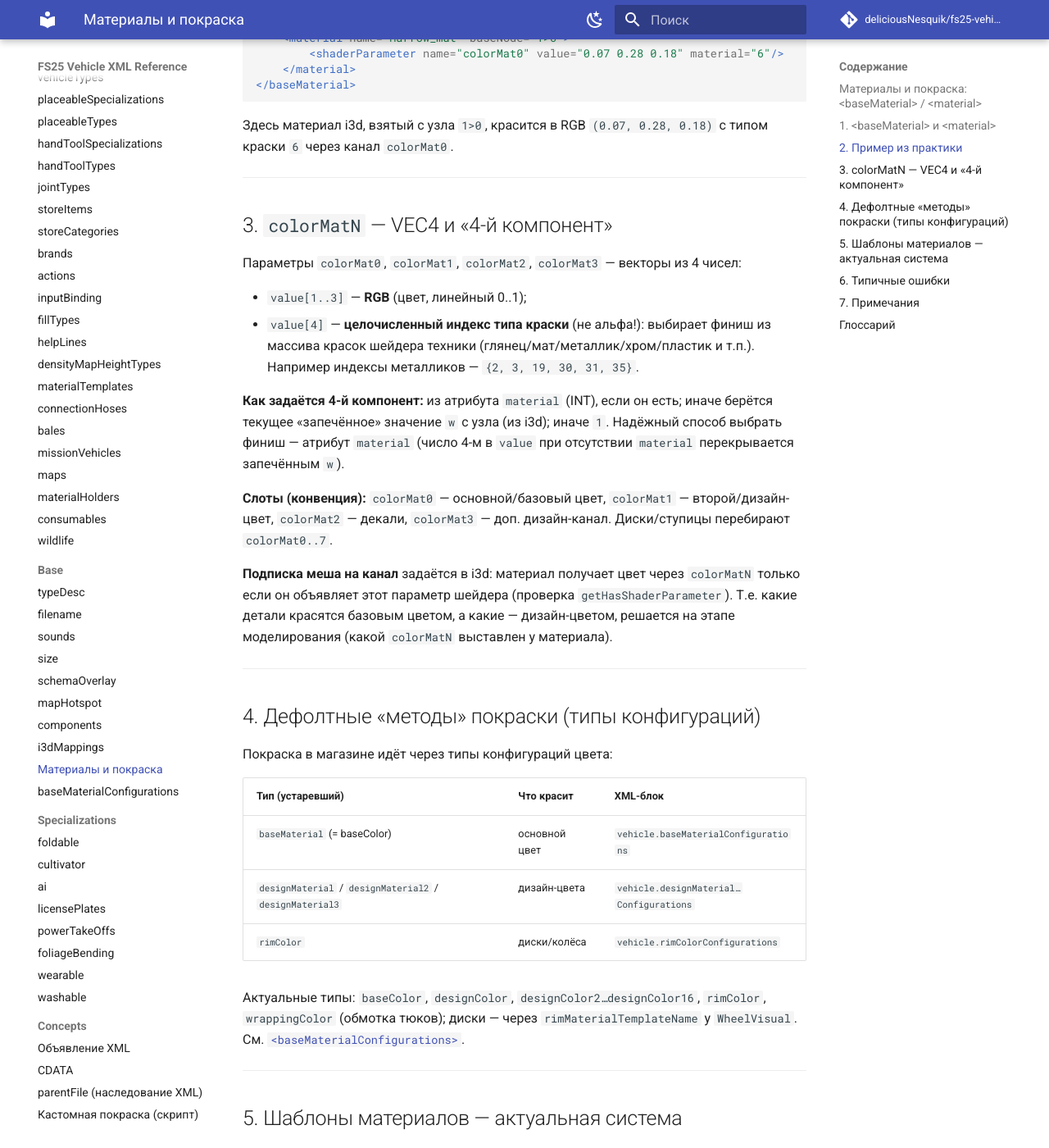
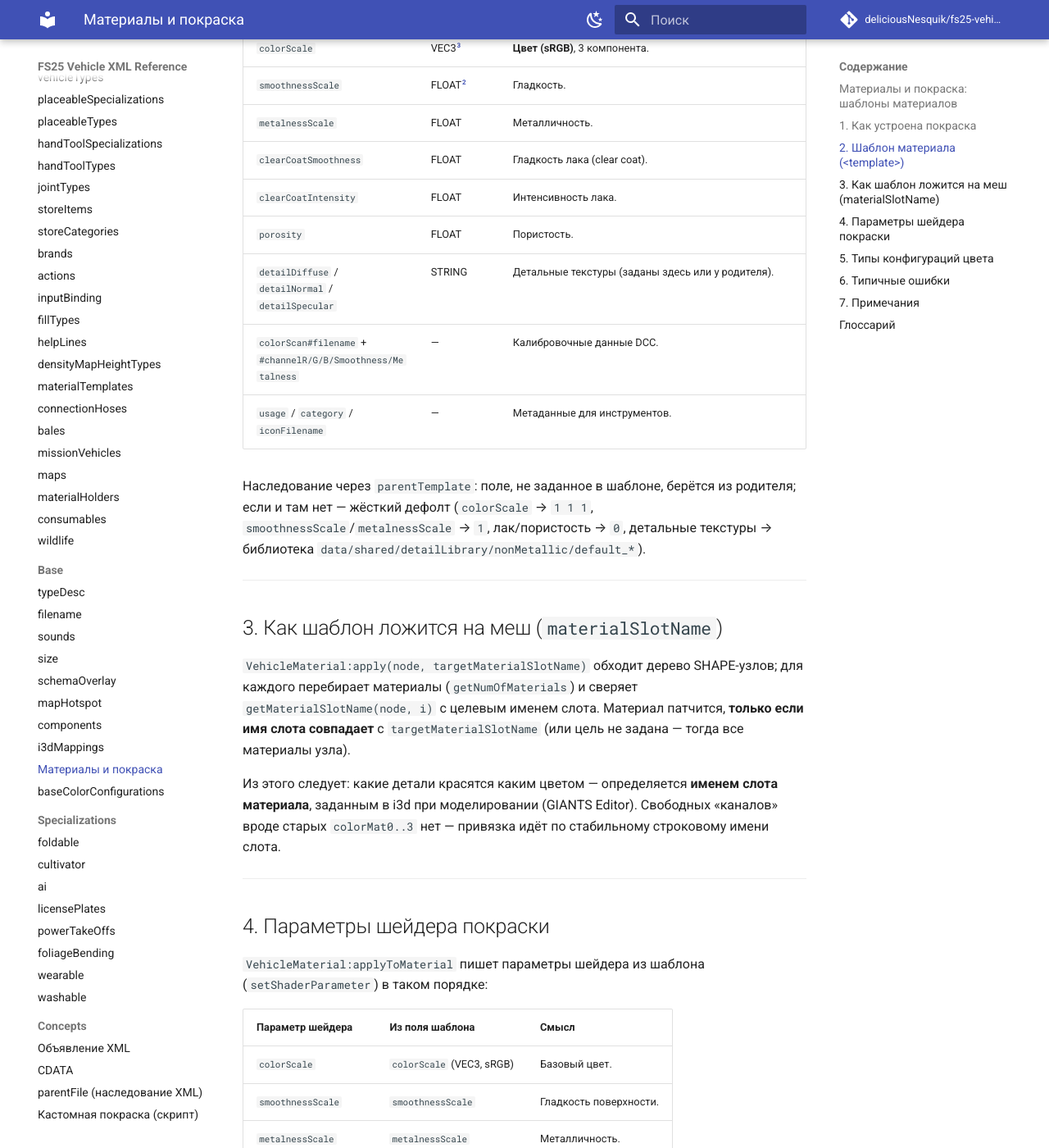
Before and after one commit to deliciousNesquik/fs25-vehicle-xml-reference, an MkDocs documentation site: the page built from docs/base/materials-paint.md, in a window 1280 px wide and 1400 px high, scrolled down 1435 px. Shown: the whole window at 82% size. Built offline with MkDocs 1.6.1 and Material for MkDocs 9.7.7, drawn with Linux system fonts in a browser that asks for light colours; comment, search, counter and statistics services are not loaded; some of the changed text lies outside the part shown.

Commit message:
Replace deprecated paint docs with FS25 material templates and baseColorConfigurations

````diff
--- a/docs/base/materials-paint.md
+++ b/docs/base/materials-paint.md
@@ -1,135 +1,149 @@
 # Farming Simulator 2025
-## Материалы и покраска: `<baseMaterial>` / `<material>`
+## Материалы и покраска: шаблоны материалов
 
 ```xml
-<baseMaterial>
-    <material name="Harrow_mat" baseNode="1>0">
-        <shaderParameter name="colorMat0" value="0.07 0.28 0.18" material="6"/>
-    </material>
-</baseMaterial>
+<!-- modDesc: свой шаблон материала (регистрируется в общий реестр) -->
+<materialTemplates>
+    <template name="myBrandGreen" parentTemplate="calibratedPaint" title="$l10n_color_green"
+              colorScale="0.07 0.28 0.18" smoothnessScale="0.6" metalnessScale="0"
+              clearCoatSmoothness="0" clearCoatIntensity="0" porosity="0"/>
+</materialTemplates>
 ```
 
-Задаёт покраску частей техники: привязывает логический материал к материалу i3d и записывает в него
-параметр шейдера цвета. В устаревшей форме цвет несёт параметр `colorMatN` (VEC4: RGB + индекс типа
-краски); актуальная система — **шаблоны материалов** (`colorScale` + PBR, см. раздел 5).
+Покраска техники в FS25 идёт через **шаблоны материалов** (`materialTemplate`). Шаблон задаёт цвет
+(`colorScale`, sRGB) и PBR-финиш (гладкость/металличность/лак/пористость), а к геометрии он применяется по
+**имени слота материала** (`materialSlotName`) i3d. Выбор конкретного шаблона в магазине описывается
+блоками конфигурации цвета (`<baseColorConfigurations>` и родственные, см. раздел 5).
 
-> Расположение: блок техники `<vehicle.baseMaterial>`. Раздел справочника — Base.
+> Расположение: реестр шаблонов — `data/shared/brandMaterialTemplates.xml`; свои шаблоны мод добавляет
+> через [`<materialTemplates>`](../mod-desc/material-templates.md) в `modDesc`. Раздел справочника — Base.
 
 ---
 
-## 1. `<baseMaterial>` и `<material>`
+## 1. Как устроена покраска
 
-Путь — `vehicle.baseMaterial.material(?)`. Каждый `<material>` описывает один окрашиваемый материал:
+Три части системы:
+
+1. **Шаблон материала** (`<template>`) — именованный набор «цвет + финиш» (раздел 2).
+2. **Применение к мешу** — движок (`VehicleMaterial`) находит SHAPE-узлы с нужным `materialSlotName` и
+   пишет параметры шейдера из шаблона (раздел 3–4).
+3. **Выбор в магазине** — блоки `<...ColorConfigurations>` предлагают список шаблонов/цветов и через
+   `<material>` привязывают выбранное к слотам (раздел 5).
+
+Ни один шаг не использует старые `colorMatN`/`<baseMaterial>` — они удалены из FS25 (раздел 7).
+
+---
+
+## 2. Шаблон материала (`<template>`)
+
+Реестр `templates` (`data/shared/brandMaterialTemplates.xml` + `defaultMaterialTemplates`); свои шаблоны
+добавляются `<materialTemplates>` в `modDesc` (имя неймспейсится префиксом мода). Поля `<template>`:
 
 | Атрибут | Тип | Описание |
 |---|---|---|
-| `name` | STRING[^string] | Логическое имя материала (валидное индекс-имя). Используется как ссылка из блоков конфигурации цвета. Может **не совпадать** с внутренним именем материала i3d. |
-| `baseNode` | NODE[^node] | Узел-образец (путь вида `1>0` = компонент 1, ребёнок 0). Должен быть SHAPE. Движок берёт `getMaterial(baseNode, 0)` — этот материал i3d и будет патчиться. |
+| `name` | STRING[^string] | Имя шаблона (реестр хранит в верхнем регистре; у модов — с префиксом окружения). |
+| `parentTemplate` | STRING | Родительский шаблон; незаданные поля наследуются от него. Нерезолвленный родитель — предупреждение и пропуск. |
+| `title` | L10N[^l10n] | Отображаемое имя цвета в магазине. |
+| `brand` | STRING | Идентификатор бренда шаблона. |
+| `colorScale` | VEC3[^vec3] | **Цвет (sRGB)**, 3 компонента. |
+| `smoothnessScale` | FLOAT[^float] | Гладкость. |
+| `metalnessScale` | FLOAT | Металличность. |
+| `clearCoatSmoothness` | FLOAT | Гладкость лака (clear coat). |
+| `clearCoatIntensity` | FLOAT | Интенсивность лака. |
+| `porosity` | FLOAT | Пористость. |
+| `detailDiffuse` / `detailNormal` / `detailSpecular` | STRING | Детальные текстуры (заданы здесь или у родителя). |
+| `colorScan#filename` + `#channelR/G/B/Smoothness/Metalness` | — | Калибровочные данные DCC. |
+| `usage` / `category` / `iconFilename` | — | Метаданные для инструментов. |
 
-Внутри — один или несколько `<shaderParameter>` (без него запись отклоняется):
-
-| Атрибут | Тип | Описание |
-|---|---|---|
-| `name` | STRING | Имя параметра шейдера (`colorMat0`, `colorMat1`…). |
-| `value` | COLOR[^color] | Цвет RGB (компоненты `value[1..3]`). |
-| `material` | INT[^int] | Индекс типа краски (`value[4]`, см. раздел 3). |
-
-**Применение:** движок рекурсивно обходит дерево узлов; для каждого SHAPE, чей материал совпадает с
-образцом (`getMaterial(node,0) == materialId`) и у которого есть указанный параметр шейдера, вызывает
-`setShaderParameter(node, name, r, g, b, materialIndex, false)`. То есть один `<material>` перекрашивает
-**все** вхождения этого материала i3d по технике.
+Наследование через `parentTemplate`: поле, не заданное в шаблоне, берётся из родителя; если и там нет —
+жёсткий дефолт (`colorScale` → `1 1 1`, `smoothnessScale`/`metalnessScale` → `1`, лак/пористость → `0`,
+детальные текстуры → библиотека `data/shared/detailLibrary/nonMetallic/default_*`).
 
 ---
 
-## 2. Пример из практики
+## 3. Как шаблон ложится на меш (`materialSlotName`)
 
-```xml
-<baseMaterial>
-    <material name="Harrow_mat" baseNode="1>0">
-        <shaderParameter name="colorMat0" value="0.07 0.28 0.18" material="6"/>
-    </material>
-</baseMaterial>
-```
+`VehicleMaterial:apply(node, targetMaterialSlotName)` обходит дерево SHAPE-узлов; для каждого перебирает
+материалы (`getNumOfMaterials`) и сверяет `getMaterialSlotName(node, i)` с целевым именем слота. Материал
+патчится, **только если имя слота совпадает** с `targetMaterialSlotName` (или цель не задана — тогда все
+материалы узла).
 
-Здесь материал i3d, взятый с узла `1>0`, красится в RGB `(0.07, 0.28, 0.18)` с типом краски `6` через
-канал `colorMat0`.
+Из этого следует: какие детали красятся каким цветом — определяется **именем слота материала**, заданным
+в i3d при моделировании (GIANTS Editor). Свободных «каналов» вроде старых `colorMat0..3` нет — привязка
+идёт по стабильному строковому имени слота.
 
 ---
 
-## 3. `colorMatN` — VEC4 и «4-й компонент»
+## 4. Параметры шейдера покраски
 
-Параметры `colorMat0`, `colorMat1`, `colorMat2`, `colorMat3` — векторы из 4 чисел:
+`VehicleMaterial:applyToMaterial` пишет параметры шейдера из шаблона (`setShaderParameter`) в таком
+порядке:
 
-- `value[1..3]` — **RGB** (цвет, линейный 0..1);
-- `value[4]` — **целочисленный индекс типа краски** (не альфа!): выбирает финиш из массива красок
-  шейдера техники (глянец/мат/металлик/хром/пластик и т.п.). Например индексы металликов — `{2, 3, 19,
-  30, 31, 35}`.
+| Параметр шейдера | Из поля шаблона | Смысл |
+|---|---|---|
+| `colorScale` | `colorScale` (VEC3, sRGB) | Базовый цвет. |
+| `smoothnessScale` | `smoothnessScale` | Гладкость поверхности. |
+| `metalnessScale` | `metalnessScale` | Металличность. |
+| `clearCoatSmoothness` | `clearCoatSmoothness` | Гладкость лака. |
+| `clearCoatIntensity` | `clearCoatIntensity` | Интенсивность лака. |
+| `porosity` | `porosity` | Пористость. |
 
-**Как задаётся 4-й компонент:** из атрибута `material` (INT), если он есть; иначе берётся текущее
-«запечённое» значение `w` с узла (из i3d); иначе `1`. Надёжный способ выбрать финиш — атрибут `material`
-(число 4-м в `value` при отсутствии `material` перекрывается запечённым `w`).
-
-**Слоты (конвенция):** `colorMat0` — основной/базовый цвет, `colorMat1` — второй/дизайн-цвет,
-`colorMat2` — декали, `colorMat3` — доп. дизайн-канал. Диски/ступицы перебирают `colorMat0..7`.
-
-**Подписка меша на канал** задаётся в i3d: материал получает цвет через `colorMatN` только если он
-объявляет этот параметр шейдера (проверка `getHasShaderParameter`). Т.е. какие детали красятся базовым
-цветом, а какие — дизайн-цветом, решается на этапе моделирования (какой `colorMatN` выставлен у материала).
+Дополнительно при необходимости подменяются текстуры (детальные `detail*`, базовые diffuse/normal/gloss)
+через `setMaterialCustomMapFromFile`/`setMaterial*MapFromFile`. Если у `<material>`-подписчика (раздел 5)
+стоит флаг «только цвет» — пишется лишь `colorScale`, остальной финиш остаётся из i3d.
 
 ---
 
-## 4. Дефолтные «методы» покраски (типы конфигураций)
+## 5. Типы конфигураций цвета
 
-Покраска в магазине идёт через типы конфигураций цвета:
+Выбор цвета в магазине описывается блоками, которые все загружает класс `VehicleConfigurationItemColor`:
 
-| Тип (устаревший) | Что красит | XML-блок |
-|---|---|---|
-| `baseMaterial` (= baseColor) | основной цвет | `vehicle.baseMaterialConfigurations` |
-| `designMaterial` / `designMaterial2` / `designMaterial3` | дизайн-цвета | `vehicle.designMaterial…Configurations` |
-| `rimColor` | диски/колёса | `vehicle.rimColorConfigurations` |
+| Блок | Что красит |
+|---|---|
+| `baseColorConfigurations` | основной цвет |
+| `designColorConfigurations` | дизайн-цвет |
+| `designColor2Configurations` … `designColor16Configurations` | доп. дизайн-цвета (2–16) |
+| `rimColorConfigurations` | диски/колёса |
+| `wrappingColorConfigurations` | обмотка тюков |
 
-Актуальные типы: `baseColor`, `designColor`, `designColor2…designColor16`, `rimColor`, `wrappingColor` (обмотка
-тюков); диски — через `rimMaterialTemplateName` у `WheelVisual`. См. [`<baseMaterialConfigurations>`](base-material-configurations.md).
-
----
-
-## 5. Шаблоны материалов — актуальная система
-
-Покраска идёт через **шаблоны материалов** (`materialTemplate`): красится параметр `colorScale`
-(RGB) + PBR-параметры `smoothnessScale`/`metalnessScale`/`clearCoatSmoothness`/`clearCoatIntensity`/
-`porosity` из шаблона (`data/shared/brandMaterialTemplates.xml`), применяется по `materialSlotName`.
-Финиш кодируется значениями шаблона, а не целым индексом. Блок `<baseMaterial>` **устаревший** —
-движок выдаёт предупреждения и ремапит его на систему `designColorConfigurations`/шаблонов. См.
-[`<materialTemplates>`](../mod-desc/material-templates.md).
+Все они имеют одинаковую структуру: контейнер с общими атрибутами, список выбираемых цветов
+(`<...Configuration>`) и список `<material>`-подписчиков, привязывающих выбор к слотам материалов.
+Подробно — [`<baseColorConfigurations>`](base-color-configurations.md).
 
 ---
 
 ## 6. Типичные ошибки
 
-- **`baseNode` не SHAPE** — образец материала не считается; запись отклоняется.
-- **`name` = имя материала i3d** по ошибке — `name` это логическое индекс-имя (ссылка из конфигов), не
-  обязано совпадать с именем материала i3d.
-- **Финиш задан 4-м числом в `value` без `material`** — перекрывается запечённым `w`; использовать
-  атрибут `material`.
-- **Меш не реагирует на цвет** — у его материала i3d не объявлен нужный `colorMatN` (задаётся в редакторе).
-- **Расчёт на `<baseMaterial>`** — устаревший блок; актуальны шаблоны материалов (`colorScale`).
+- **Меш не красится** — у его материала в i3d не задан ожидаемый `materialSlotName`, либо имя слота не
+  совпадает с `materialSlotName`/`targetMaterialSlotName` из `<material>` (в лог — «Failed to find
+  material by material slot name»).
+- **`colorScale` в линейном пространстве** — значение задаётся в **sRGB**, не в линейном RGB.
+- **Ставка на старые блоки** — `<baseMaterial>`/`<baseMaterialConfigurations>`/`colorMatN` в FS25 удалены
+  (раздел 7); использовать шаблоны материалов и `<...ColorConfigurations>`.
+- **Незаданный `parentTemplate` при частичном шаблоне** — недостающие поля уйдут в жёсткие дефолты
+  (белый цвет, полная гладкость/металличность), а не в ожидаемый финиш.
 
 ---
 
 ## 7. Примечания
 
-- `<baseMaterial>`/`<material>` (`vehicle.baseMaterial.material`) — отдельно от блоков конфигурации цвета
-  (`vehicle.baseMaterialConfigurations`).
-- `colorMatN` — VEC4: RGB + индекс типа краски (`value[4]`); слоты `colorMat0..3` (базовый/дизайн/декали/доп).
-- Один `<material>` перекрашивает все вхождения материала-образца по технике.
-- Актуальная система — шаблоны материалов (`colorScale` + PBR); `<baseMaterial>` устаревший.
-- Поведение — по движку FS25.
+- Покраска = шаблон материала (`colorScale` sRGB + PBR: `smoothnessScale`/`metalnessScale`/
+  `clearCoatSmoothness`/`clearCoatIntensity`/`porosity`), применяемый по `materialSlotName`.
+- Привязка к геометрии — по имени слота материала i3d, а не по номерному каналу.
+- Выбор цвета в магазине — `<...ColorConfigurations>` (`VehicleConfigurationItemColor`); см.
+  [`<baseColorConfigurations>`](base-color-configurations.md).
+- Устаревшие блоки: `vehicle.baseMaterial`, `vehicle.baseMaterialConfigurations`,
+  `designMaterial…Configurations` и параметр `colorMatN` в FS25 **удалены из схемы** и лишь ремапятся
+  загрузчиком (`baseMaterialConfigurations`/`designMaterial…` → `designColorConfigurations`) с
+  предупреждением; в новых модах не применяются.
+- Поведение — по официальной схеме FS25 (`vehicle.xsd`) и движку (`VehicleMaterial`,
+  `VehicleMaterialManager`, `VehicleConfigurationItemColor`).
 
 ---
 
 ## Глоссарий
 
 [^string]: STRING — строковый тип значения. <https://en.wikipedia.org/wiki/String_(computer_science)>
-[^int]: INT — целочисленный тип. <https://en.wikipedia.org/wiki/Integer_(computer_science)>
-[^color]: COLOR — цвет RGB(A), компоненты 0..1. <https://en.wikipedia.org/wiki/RGB_color_model>
-[^node]: NODE — ссылка на узел i3d (имя i3d-маппинга или путь `компонент>ребёнок|ребёнок`). <https://en.wikipedia.org/wiki/Scene_graph>
+[^float]: FLOAT — число с плавающей точкой. <https://en.wikipedia.org/wiki/Floating-point_arithmetic>
+[^vec3]: VEC3 — вектор из трёх чисел (здесь — цвет sRGB). <https://en.wikipedia.org/wiki/Euclidean_vector>
+[^l10n]: L10N — ключ локализации (`$l10n_<ключ>`), заменяется переведённой строкой. <https://en.wikipedia.org/wiki/Internationalization_and_localization>
--- a/mkdocs.yml
+++ b/mkdocs.yml
@@ -80,7 +80,7 @@ nav:
       - components: base/components.md
       - i3dMappings: base/i3d-mappings.md
       - Материалы и покраска: base/materials-paint.md
-      - baseMaterialConfigurations: base/base-material-configurations.md
+      - baseColorConfigurations: base/base-color-configurations.md
   - Specializations:
       - foldable: specializations/foldable.md
       - cultivator: specializations/cultivator.md
````
Also changed, not shown: README.md (+2 -2 lines), docs/base/base-color-configurations.md (added, +142 -0 lines), docs/base/base-material-configurations.md (deleted, +0 -113 lines), docs/concepts/custom-paint-script.md (+4 -4 lines), docs/index.md (+3 -3 lines).
